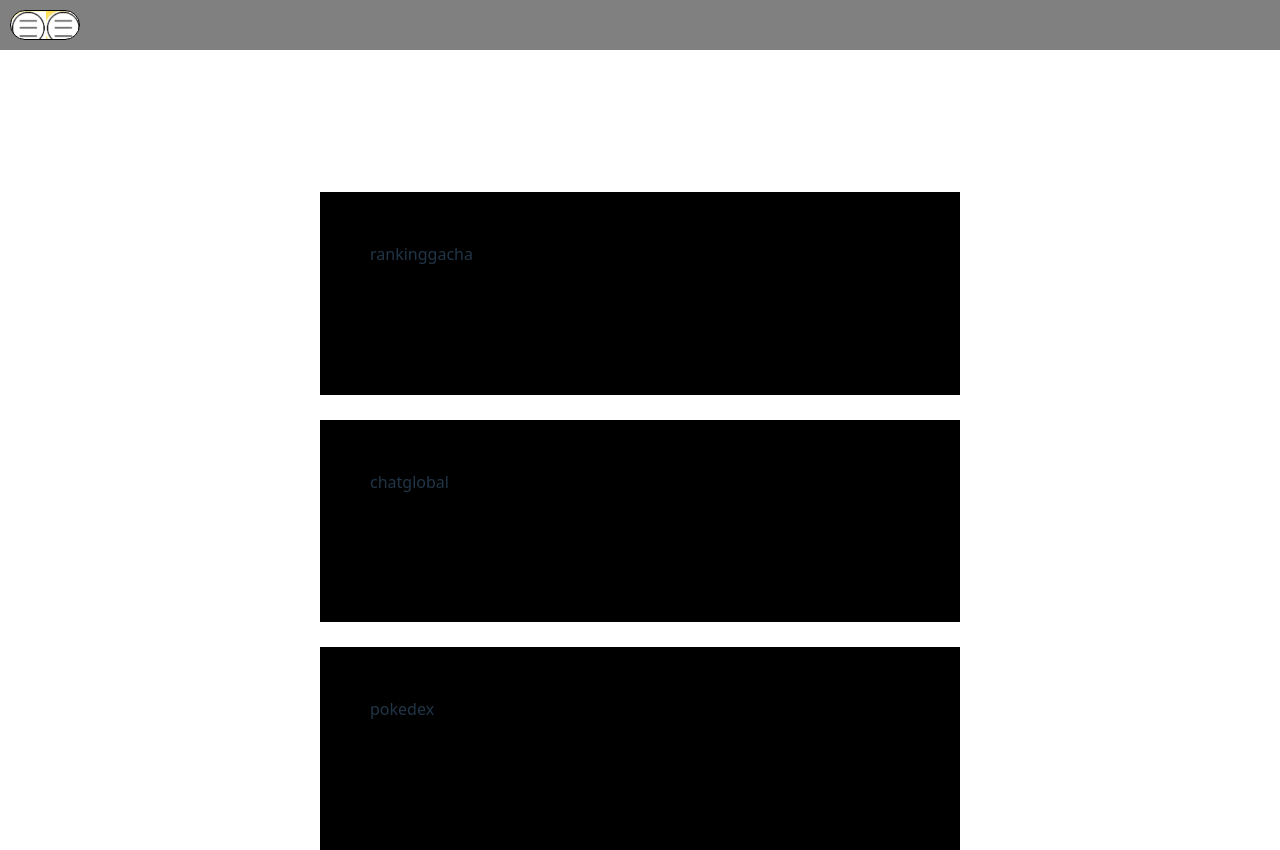
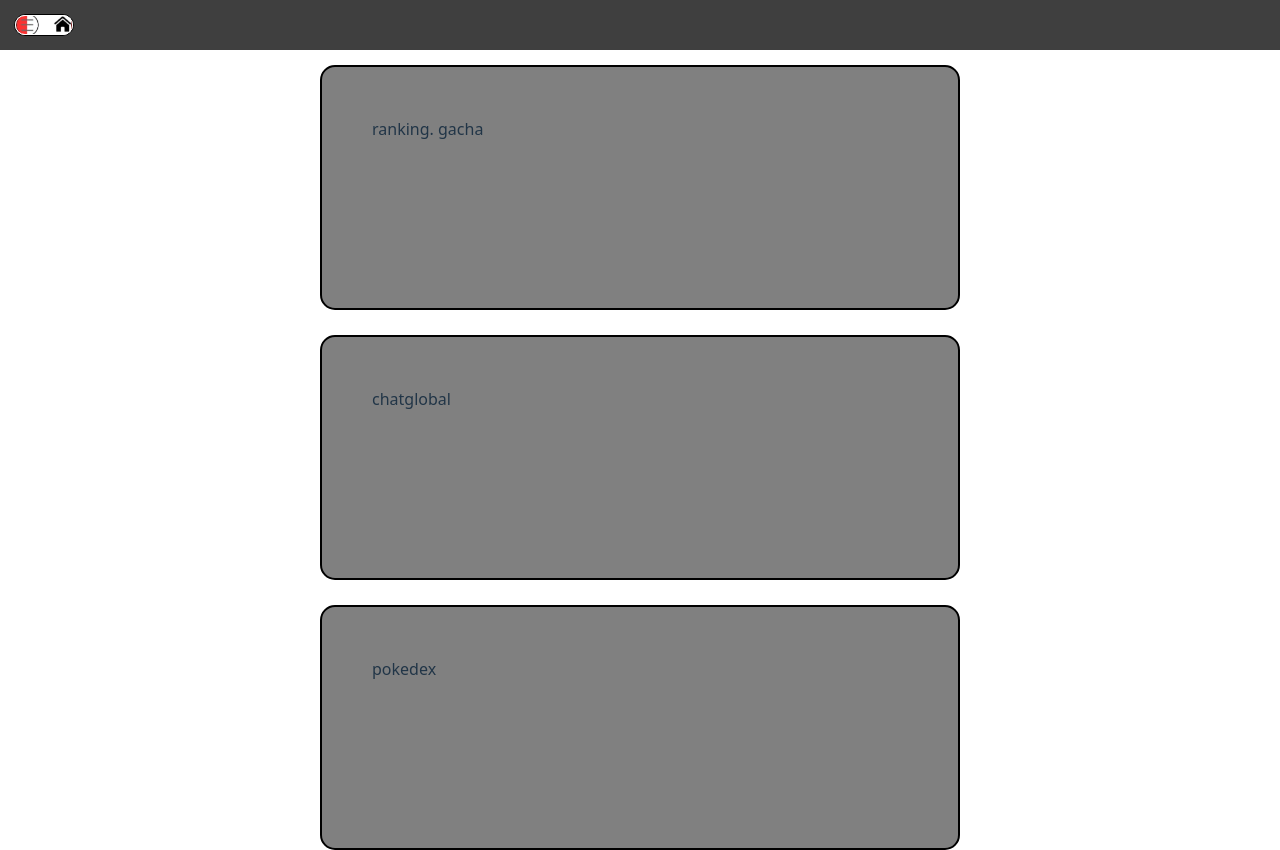
Before and after one commit to HostinsVi/Pikassistent, a React (Vite) app: page / in a window 1280 px wide. Both pictures are taken after a click on the button "Cadastre-se aqui!!". Built offline with nearby package versions, Linux system fonts and the light colour scheme.

Commit message:
WIP: home navbar done, starting ranking/gacha

```diff
--- a/src/components/home/components/homeGacha/homeGacha.jsx
+++ b/src/components/home/components/homeGacha/homeGacha.jsx
@@ -1,6 +1,7 @@
 function HomeGacha() {
   return (
     <>
+      .
       gacha
     </>
   )
--- a/src/components/home/components/homeHeader/homeNavbar.css
+++ b/src/components/home/components/homeHeader/homeNavbar.css
@@ -1,56 +1,130 @@
+/* NAVBARU */
+
+.header {
+  height: 0;
+}
+
 .navbar {
   height: 50px;
-  background-color: grey;
+  background-color: #3f3f3f;
 }
 
-.menu-bars {
-  display: none;
-  background-color: blue;
-}
-
-.nav-menu{
-  display: none;
+.nav-menu {
+  display: flex;
+  flex-direction: column;
   width: 40%;
 }
 
 .nav-menu.active {
-  display: flex;
-  background-color: #FFDE59;
+  border-right: 2px solid black;
+  background-color:#FFDE59;
 }
 
-.navbtn {
-  margin: 10px ;
-  width: 70px;
-  height: 30px;
-  background-image: url("../../../../assets/img/menuhome.png");
-  background-size: 35px;
+.nav-btn-container {
+  display: flex;
+  width: 60px;
+  height: 25px;
+  margin: 14px;
   border: 1px solid black;
+  background-color: white;
+  border-radius: 30px;
+  cursor: pointer;
+  color: #3f3f3f;
+}
+
+.nav-btn-container.active {
+  width: 115px;
+  gap: 5px;
+  border: none;
+  color: black;
+
+}
+
+.nav-btn {
+  width: 100%;
+  padding: 5px;
+  background-image: url("../../../../assets/img/menuhomeoff.png");
+  background-size: contain;
+  border: 1px solid white;
   border-radius: 20px;
 }
 
 
 
-.nav-menu-items {
-  list-style: none;
-  padding: 10px;
-  height: 60px;
+.nav-btn-container.active > .nav-btn {
+  width: 25%;
+   background-image: url("../../../../assets/img/menuhome.png");
 }
 
-.nav-menu{
+.nav-btn-container > span {
+  display: none;
+}
+
+.nav-btn-container.active > span {
+  display: flex;
+  padding-left: 15px;
+
+}
+
+.nav-menu-items {
   display: none;
   width: 40%;
 }
 
-.nav-menu.active {
+.nav-menu-items.active {
   display: flex;
   flex-direction: column;
+  position: relative;
+  width: auto;
+  height: fit-content;
+  align-items: center;
+  margin: -2px;
+  padding: 0;
+  padding-top: 5px;
+  border: 2px solid black;
+  border-radius: 0 0 15px 0;
+  border-left: none;
+  border-top: none;
+  background-color: #FFDE59;
+  list-style: none;
+}
+
+.nav-menu-items.active::after {
+  content: "";
   position: absolute;
-  height: fit-content;
-  background-color: #FFDE59;
+  top: 0;
+  left: 0;
+  width: 50%;
+  height: 3px;
+  background-color: #ada689;
+}
 
+.nav-container > a {
+  display: flex;
+  align-items: center;
+  padding: 6px;
+  color: black;
 }
 
 .nav-img {
   width: 35px;
   height: 35px;
 }
+
+.title-nav-bar {
+  text-align: center;
+  background-color: white;
+  border: 5px solid black;
+  border-left: none;
+  border-top: none;
+  border-radius: 12px;
+}
+/*
+.title-nav-bar:hover {
+  background-color: red;
+  isso n funciona direito, só no modo inspecionar.
+} */
+
+
+
+/* RANKING */
--- a/src/components/home/components/homeHeader/homeNavbar.jsx
+++ b/src/components/home/components/homeHeader/homeNavbar.jsx
@@ -8,40 +8,44 @@ function NavBar() {
 
   const showSidebar = () => setSidebar(!sidebar);
 
-// statusA:  descobrir como fazer a div da navbar não mover outros elementos
-// statusB: colocar imagens ao lado dos botões
-// statusC: tirar o efeito de link dos botoões
-// statusD: estender a barra até o final da paǵina ou até o meio da página e arrendondar a borda.
-// statusE: começar a sessão de ranking e gacha até sexta
+// statusA:  descobrir como fazer a div da navbar não mover outros elementos -- done!
+// statusB: colocar imagens ao lado dos botões -- done!
+// statusC: tirar o efeito de link dos botoões -- done!
+// statusC2: centralizer o texto da navbar com os botões -- done!
+// statusD: estender a barra até o final da paǵina ou até o meio da página e arrendondar a borda. -- done!
+// statusD2: refazer toda a barra pq os elementos precisam estar juntos -- done!
+// statusD3: ajustar nav-menu-items para que não ocupem o espaço do botão em nav-menu -- done!
+
+// statusE: começar a sessão de ranking e gacha até sexta -- done!
+//
+
+
 // statusF: chatglobal sábado de manhã + domingo
 // statusG: pokedex por último.
 
   return (
     <>
       <div className="navbar">
-        {/* <Link to="#" className="menu-bars"> */}
-          <button className="navbtn" onClick={showSidebar}></button>
-        {/* </Link> */}
+        <nav className={sidebar ? "nav-menu active" : "nav-menu"}>
+          <div className={sidebar ? "nav-btn-container active" : "nav-btn-container"}>
+            <button className="nav-btn" onClick={showSidebar}></button>
+            <span onClick={showSidebar}>Menu</span>
+            {/*tem que achar uma maneira do link da página atual dar seu ícone*/}
           </div>
-      <nav className={sidebar ? "nav-menu active" : "nav-menu"}>
-        <ul className="nav-menu-items" onClick={showSidebar}>
-          <li className="navbar-toggle">
-            <Link to="#" className="menu-bars">
-              <img src="#"></img>
-            </Link>
-          </li>
+          <ul className={sidebar ? "nav-menu-items active" : "nav-menu-items"} onClick={showSidebar}>
             {SidebarData.map((item, index) => {
               return (
                 <li key={index} className={item.cName}>
                   <Link to={item.path}>
                     <img src={item.image} className="nav-img"></img>
-                  <span>{item.title}</span>
+                    <span className={item.titleClass}>{item.title}</span>
                   </Link>
                 </li>
               )
             })}
           </ul>
         </nav>
+      </div>
     </>
   );
 }
--- a/src/components/home/components/homeHeader/homeSidebar.jsx
+++ b/src/components/home/components/homeHeader/homeSidebar.jsx
@@ -2,33 +2,45 @@ import { home, gachahome, pokeballhome, iahome, chathome } from '../../../../ass
 
 export const SidebarData = [
   {
-    title: "home",
+    title: "Home",
+    titleClass: "title-nav-bar",
     path: "/home",
-    cName: "nav-text",
+    cName: "nav-container",
     image: home,
   },
   {
     title: "Chat Global",
+    titleClass: "title-nav-bar",
     path: "/chatglobal",
-    cName: "nav-text",
+    cName: "nav-container",
     image: chathome,
   },
   {
     title: "Pokedex",
+    titleClass: "title-nav-bar",
     path: "/pokedex",
-    cName: "nav-text",
+    cName: "nav-container",
     image: pokeballhome,
   },
   {
     title: "ChatBot",
+    titleClass: "title-nav-bar",
     path: "/chatbot",
-    cName: "nav-text",
+    cName: "nav-container",
     image: iahome,
   },
   {
     title: "Gacha",
+    titleClass: "title-nav-bar",
     path: "/gacha",
-    cName: "nav-text",
+    cName: "nav-container",
+    image: gachahome
+  },
+  {
+    title: "Ajuda",
+     titleClass: "title-nav-bar",
+    path: "/help",
+    cName: "nav-container",
     image: gachahome
   }
 ]
--- a/src/components/home/home.css
+++ b/src/components/home/home.css
@@ -11,17 +11,19 @@
     gap: 25px;
     align-items: center;
     background-color: white;
-
 }
 
 .homeGachaRanking, .homeChatGlobal, .homePokedex {
+    display: flex;
     width: 50%;
     padding: 50px;
-    background-color: black;
+    border: 2px solid black;
+    border-radius: 15px;
+    background-color: grey;
 }
 
 .homeGachaRanking {
-
+    margin-top: 15px;
 }
 
 .homeChatGlobal {
--- a/src/components/home/home.jsx
+++ b/src/components/home/home.jsx
@@ -14,8 +14,6 @@ import HomePokedex from './components/homePokedex/homePokedex';
 function Home() {
   return (
     <div className="home">
-      <div className='header'>
-      </div>
       <div className='homeGachaRanking'>
         <HomeRanking />
         <HomeGacha />
```
Also changed, not shown: src/assets/img/menuhomeoff.png (added), src/components/home/components/homeHeader/homeSidebar.css (deleted). Lines whose indentation alone changed are shown as unchanged.
